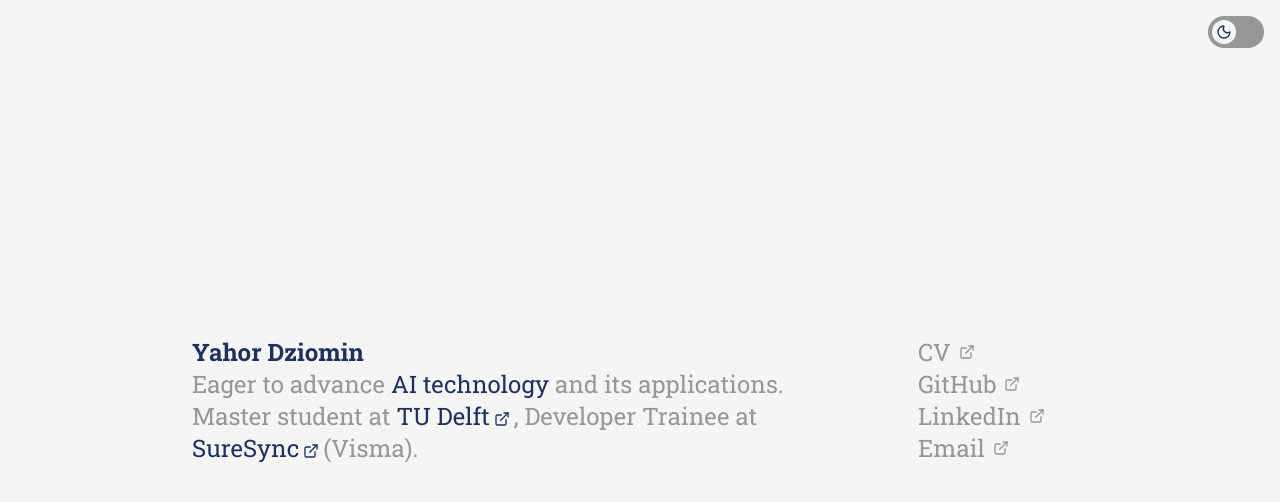
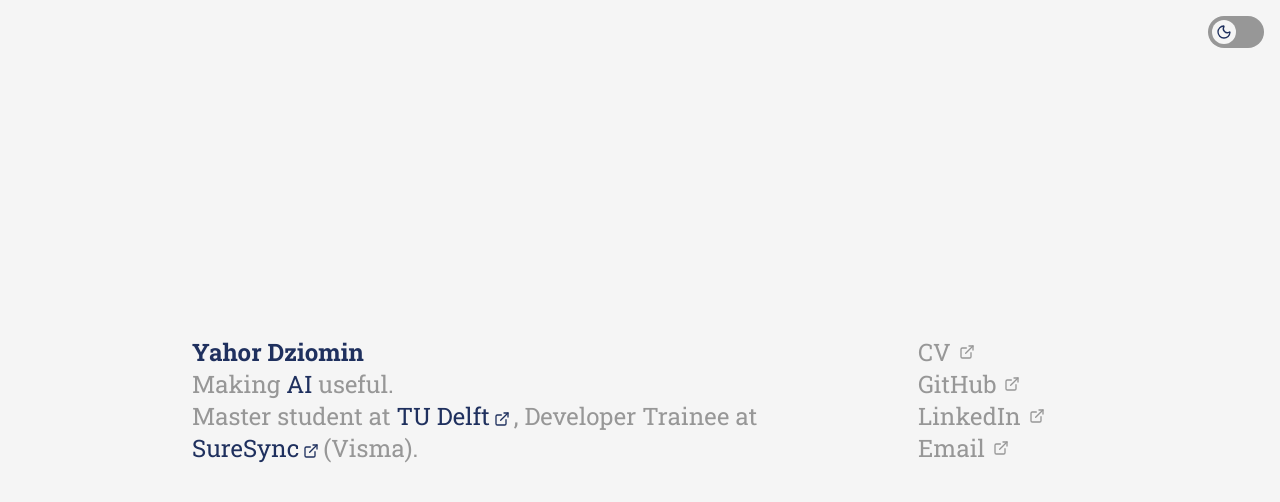
Before and after one commit to RedHoven/personal-webpage, a Next.js app: page / in a window 1280 px wide. Shown: the top 502 px of the page. Built offline with nearby package versions, Linux system fonts and the light colour scheme.

Commit message:
updated headline

```diff
--- a/src/app/page.tsx
+++ b/src/app/page.tsx
@@ -18,7 +18,7 @@ export default function Home() {
           <div className="text-2xl font-sans sm:flex sm:items-center px-4 py-2 text-left mx-auto">
             <div>
               <h1 className="text-accent"><b>Yahor Dziomin</b></h1>
-              <p className="text-muted-foreground text-xl md:text-2xl">Eager to advance <span className="text-accent">AI technology</span> and its applications.</p>
+              <p className="text-muted-foreground text-xl md:text-2xl"> Making <span className="text-accent">AI</span> useful.</p>
               <p className="text-muted-foreground text-xl md:text-2xl">Master student at&nbsp;
                 <span className="text-accent">
                   <a href="https://www.tudelft.nl/en/">
```
